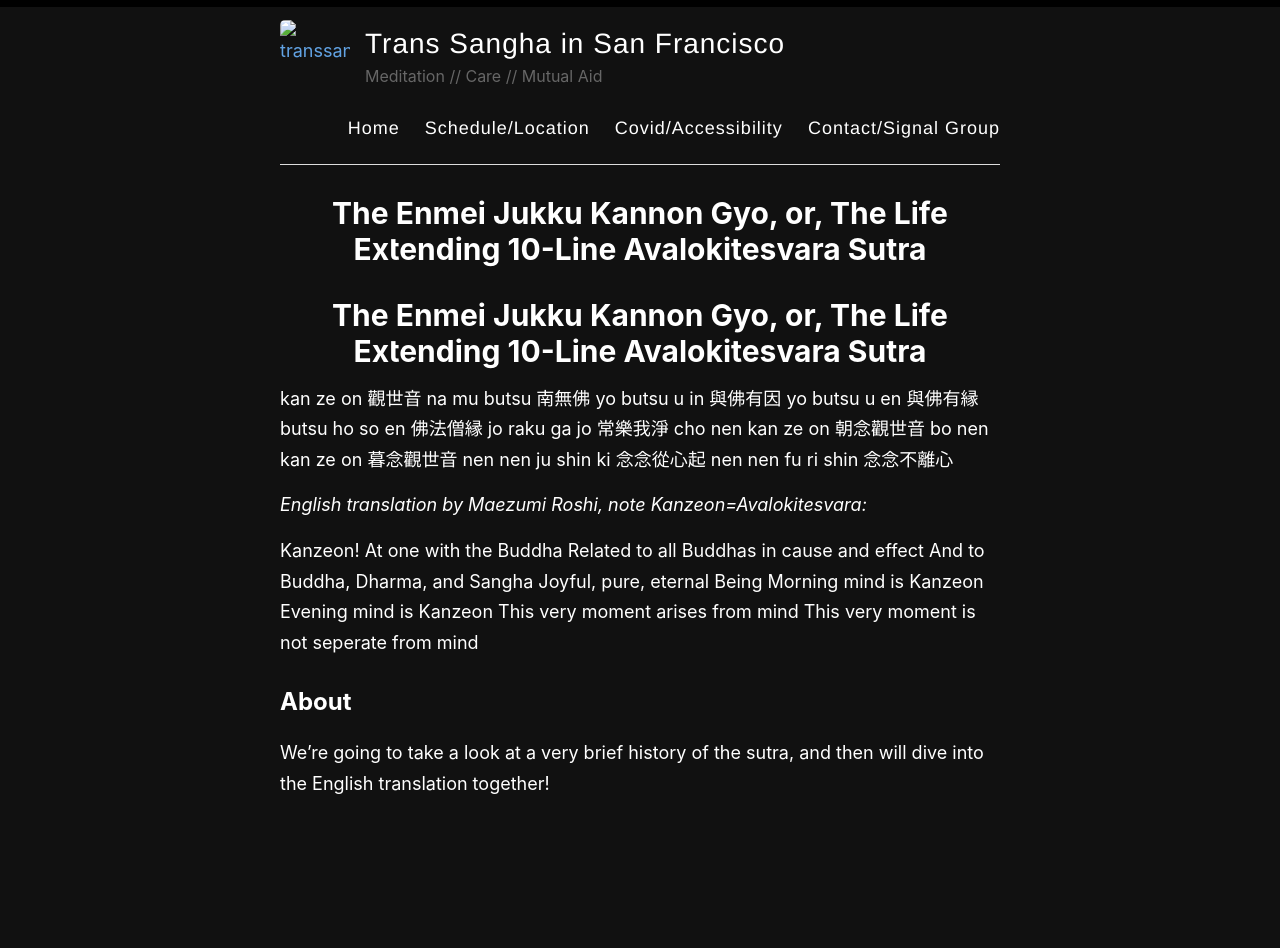
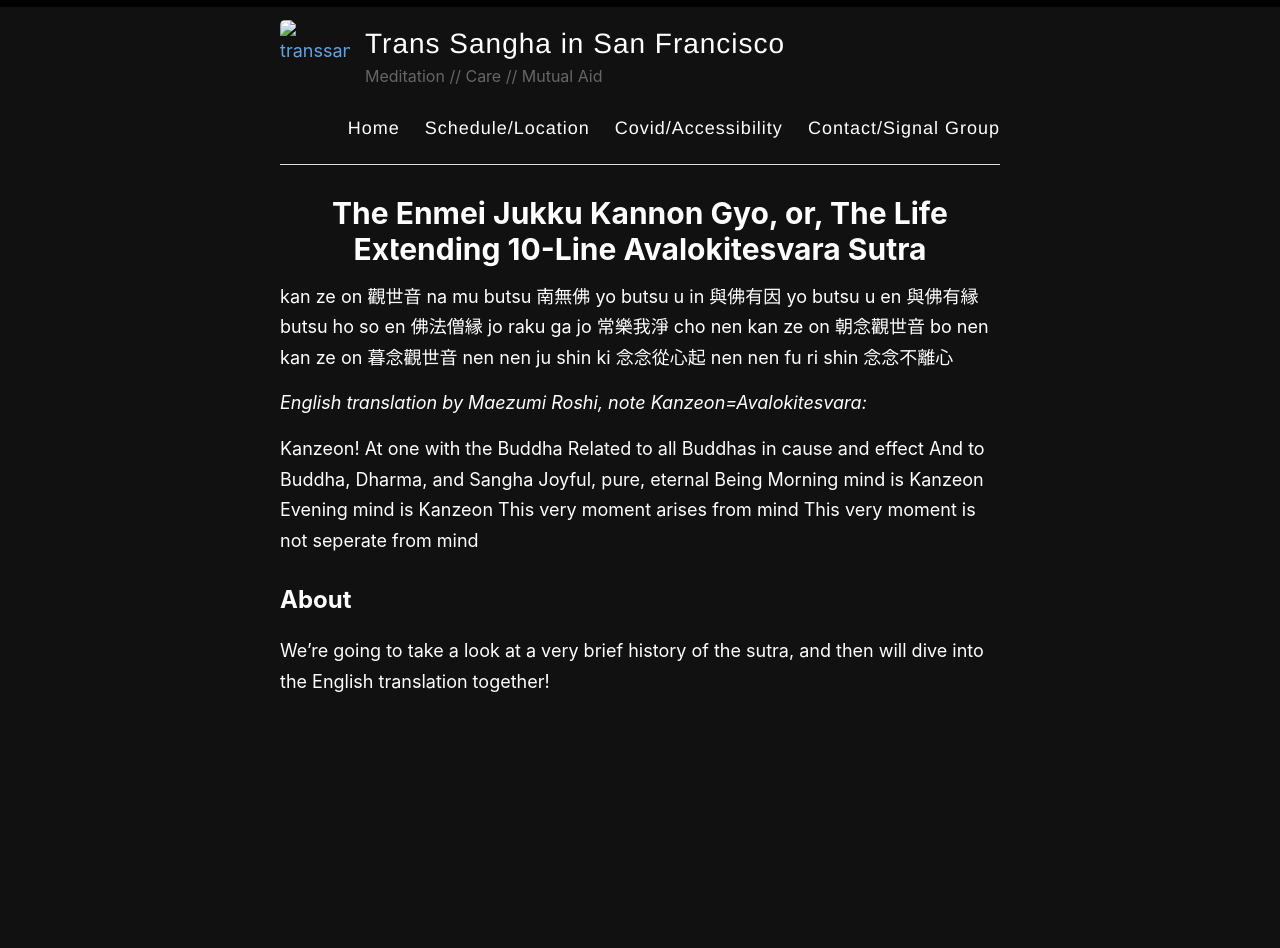
Before and after one commit to rykener/transsangha, a Jekyll site: the page built from _pages/enmei.md, in a window 1280 px wide. Built offline with Jekyll 4.4.1, drawn with Linux system fonts in a browser that asks for light colours; our own code applies the rules of GitHub Pages for plain Markdown files; after the commit the page ends 900 px from its top, so only the background shows below that.

```diff
--- a/_pages/enmei.md
+++ b/_pages/enmei.md
@@ -1,10 +1,8 @@
 ---
 layout: page
-title:
+title: The Enmei Jukku Kannon Gyo, or, The Life Extending 10-Line Avalokitesvara Sutra
 permalink: /enmei
 ---
-
-# The Enmei Jukku Kannon Gyo, or, The Life Extending 10-Line Avalokitesvara Sutra
 
 kan ze on 觀世音
 na mu butsu 南無佛
```
Also changed, not shown: _pages/schedule.md (+1 -2 lines).
